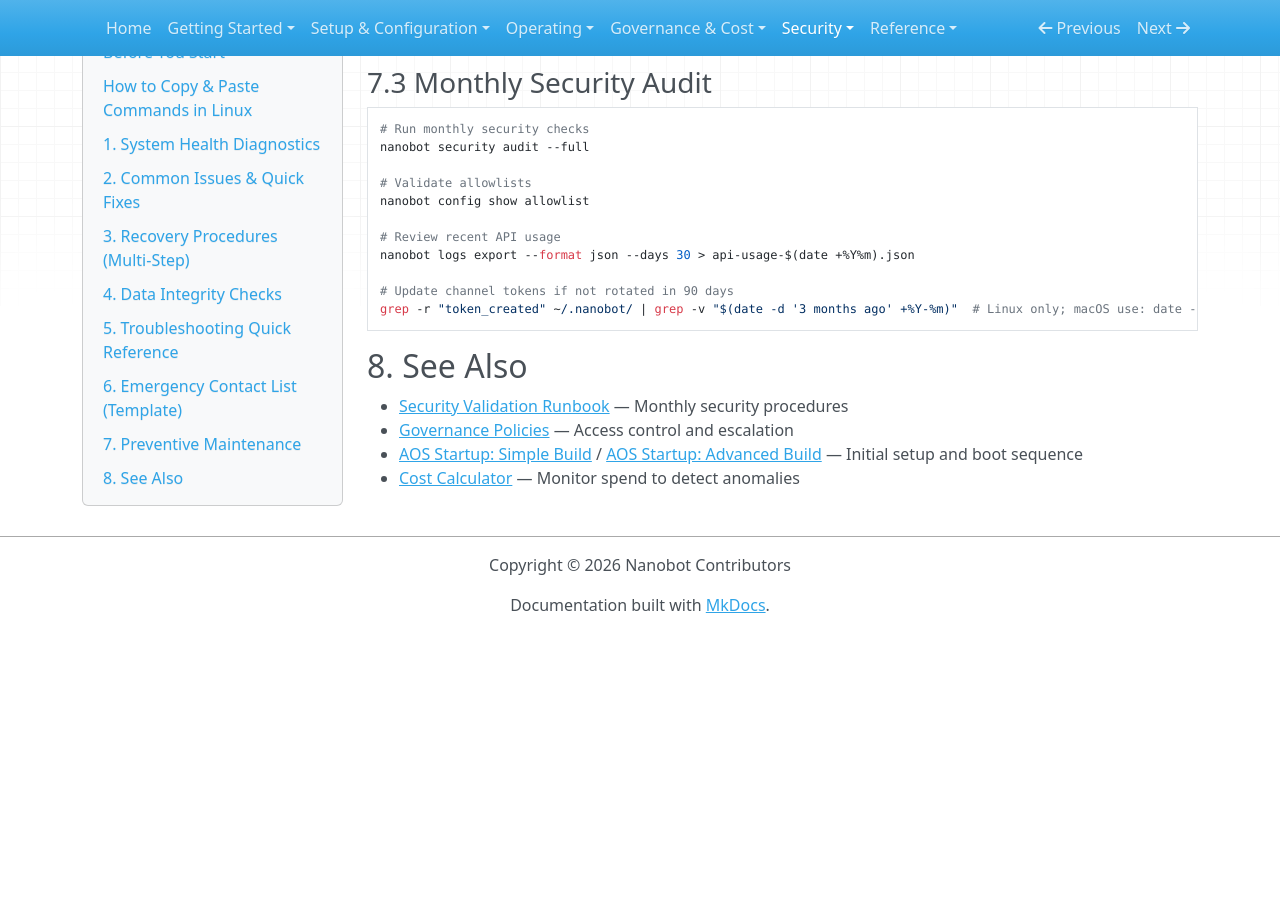
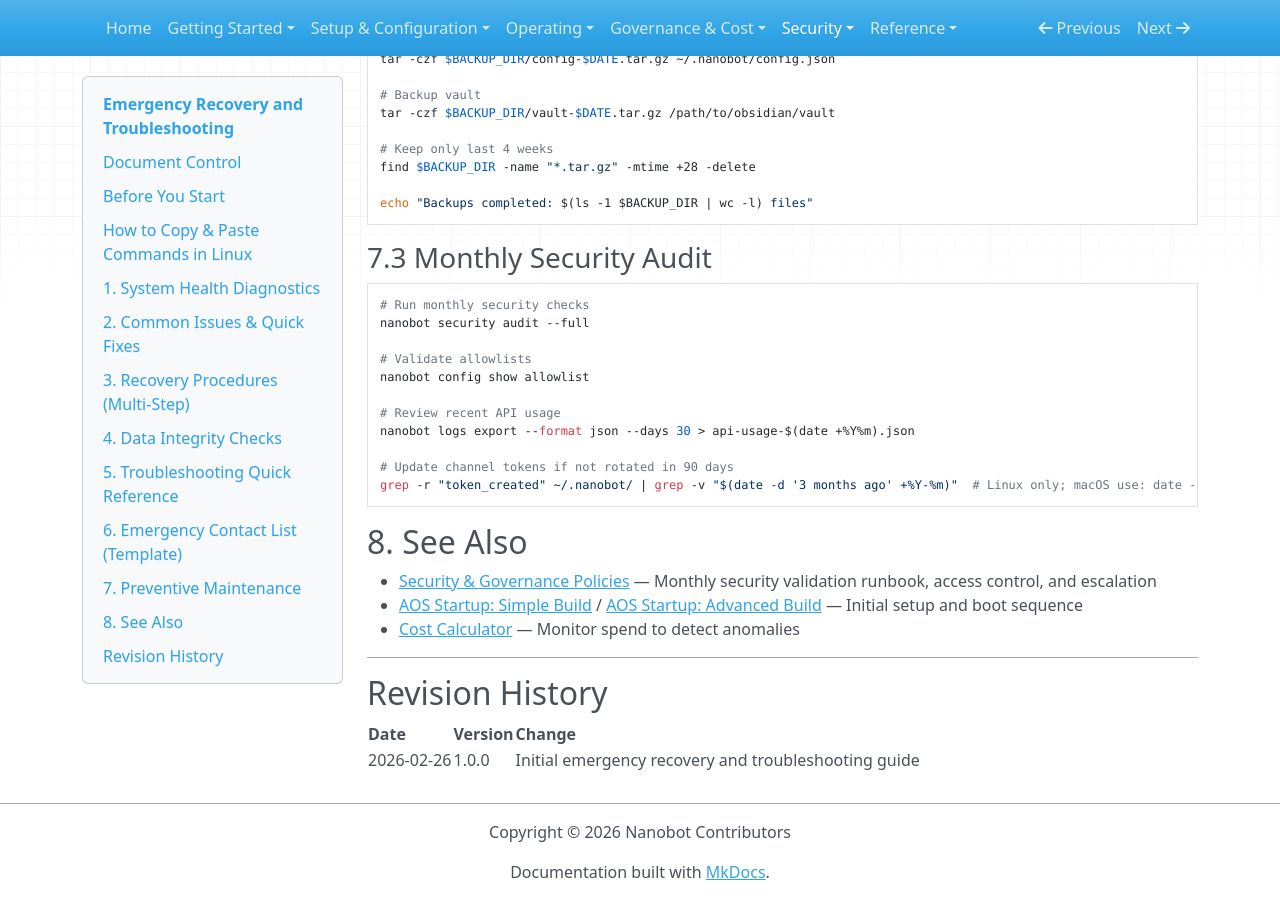
Before and after one commit to EgoNoBueno/Nanobot-Agentic-Operating-System, an MkDocs documentation site: the page built from docs/Emergency-Recovery-and-Troubleshooting.md, in a window 1280 px wide and 900 px high, scrolled down 10370 px. Built offline with MkDocs 1.6.1, drawn with Linux system fonts in a browser that asks for light colours; nearby versions of some CDN libraries; before the commit the page ends 11003 px from its top, so only the background shows below that; some of the changed text lies outside the part shown.

Commit message:
Emergency-Recovery-and-Troubleshooting.md v1.0.0: structure and link fixes
- Added Document Control header (was the only doc missing it)
- §8 See Also: fixed two broken links to deleted docs
  - Security-Validation-Runbook.md → Security-and-Governance-Policies.md
  - Governance-Policies-and-Config-Examples.md → Security-and-Governance-Policies.md
  (Both were merged into Security-and-Governance-Policies.md in a prior session)
- Added Revision History table

```diff
--- a/docs/Emergency-Recovery-and-Troubleshooting.md
+++ b/docs/Emergency-Recovery-and-Troubleshooting.md
@@ -1,6 +1,14 @@
 # Emergency Recovery and Troubleshooting
 
 **Purpose:** Diagnose and recover from system failures, connection loss, or configuration corruption without losing data or requiring full rebuild.
+
+## Document Control
+- **Owner:**
+- **Version:** 1.0.0
+- **Last Updated:** 2026-02-26
+- **Status:** Active
+
+---
 
 ## Before You Start
 - ☐ Terminal/SSH access to the nanobot server
@@ -573,7 +581,14 @@ grep -r "token_created" ~/.nanobot/ | grep -v "$(date -d '3 months ago' +%Y-%m)"
 
 ## 8. See Also
 
-- [Security Validation Runbook](Security-Validation-Runbook.md) — Monthly security procedures
-- [Governance Policies](Governance-Policies-and-Config-Examples.md) — Access control and escalation
+- [Security & Governance Policies](Security-and-Governance-Policies.md) — Monthly security validation runbook, access control, and escalation
 - [AOS Startup: Simple Build](AOS-Startup-Simple-Build.md) / [AOS Startup: Advanced Build](AOS-Startup-Advanced-Build.md) — Initial setup and boot sequence
 - [Cost Calculator](Cost-Calculator-and-Optimization.md) — Monitor spend to detect anomalies
+
+---
+
+## Revision History
+
+| Date | Version | Change |
+|---|---|---|
+| 2026-02-26 | 1.0.0 | Initial emergency recovery and troubleshooting guide |
```
